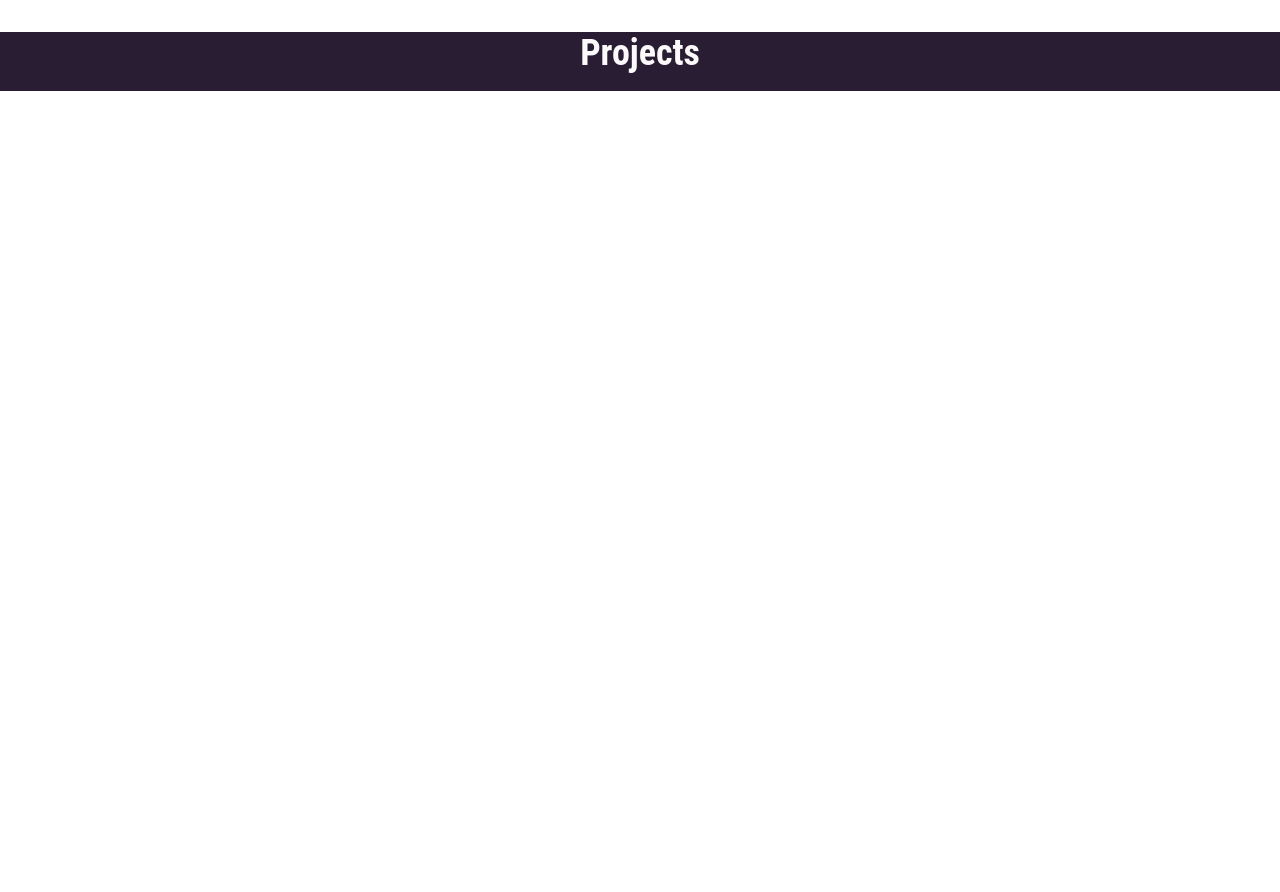
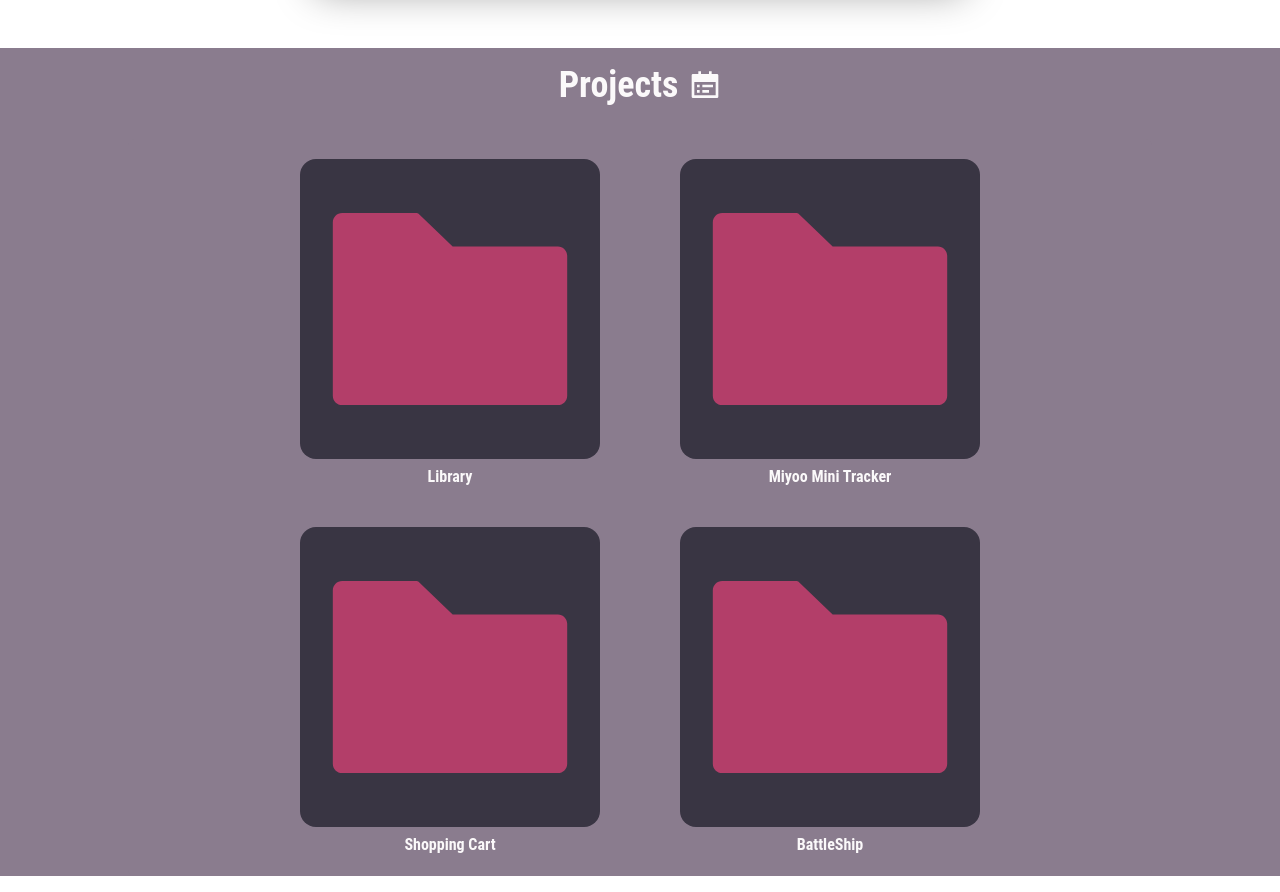
Before and after one commit to TidalSana/portfolio, a Next.js app: page / in a window 1280 px wide. Shown: the part 780-1672 px from the top of the page. Before the commit the page ends 871 px from the top, so only its background shows below. Built offline with nearby package versions, Linux system fonts and the light colour scheme.

Commit message:
finished the projects wrapper icon and placements

```diff
--- a/components/ProfileWrapper.tsx
+++ b/components/ProfileWrapper.tsx
@@ -62,6 +62,7 @@ const ProfileWrapper: React.FC<ProfileWrapperProps> = () => {
           transition=".2s ease-out"
           boxSize="270px"
           borderRadius="full"
+          boxShadow="dark-lg"
           className="intro-profile-image">
           <Image
             src="/josh.jpeg"
@@ -74,6 +75,7 @@ const ProfileWrapper: React.FC<ProfileWrapperProps> = () => {
           width="100%"
           className="intro-header-container"
           rounded="lg"
+          boxShadow="dark-lg"
           bg={colorMode === 'dark' ? 'lightMode.color' : 'darkMode.color'}
           padding="5em"
           as={motion.div}
--- /dev/null
+++ b/components/ProjectFolder.tsx
@@ -0,0 +1,47 @@
+import {
+  Box,
+  Flex, Heading, Icon, useColorMode, VStack,
+} from '@chakra-ui/react';
+import { AiFillFolder, AiFillFolderOpen } from 'react-icons/ai';
+
+interface ProjectCardProps {
+  project: string,
+}
+
+const ProjectCard: React.FC<ProjectCardProps> = ({
+  project,
+}) => {
+  /** ChakraUi */
+  const { colorMode } = useColorMode();
+
+  /** Render */
+  return (
+    <Flex
+      rounded="lg"
+      className="project-card-item"
+      bg="transparent"
+      align="center"
+      justifyContent="center"
+      flexDirection="column"
+      w="100%">
+      <VStack bg="transparent">
+        <Box
+          rounded="2xl"
+          boxSize="300px"
+          bg={colorMode === 'dark' ? 'brand.lightAccentShade' : 'brand.darkAccentShade'}>
+            {/* TODO: Add a swap when hovering */}
+          <Icon boxSize="100%" color="brand.darkAccent" as={AiFillFolder}></Icon>
+        </Box>
+        <Heading
+          mb="px"
+          color="brand.lightAccentShade"
+          as="h4"
+          size="sm">
+          {project}
+        </Heading>
+      </VStack>
+    </Flex>
+  );
+};
+
+export default ProjectCard;
--- a/components/ProjectsWrapper.tsx
+++ b/components/ProjectsWrapper.tsx
@@ -1,7 +1,9 @@
 import {
-  Grid, Heading, useColorMode, VStack,
+  Grid, GridItem, Heading, HStack, Icon, useColorMode, VStack,
 } from '@chakra-ui/react';
 import { Variants } from 'framer-motion';
+import { RiCalendarTodoFill } from 'react-icons/ri';
+import ProjectCard from './ProjectFolder';
 
 interface ProjectsWrapperProps {}
 
@@ -9,22 +11,60 @@ interface ProjectsWrapperProps {}
 const projectVariants: Variants = {
   offScreen: {
     // TODO: Figure out animation
-    y: 300
+    y: 300,
   },
 };
 
 const ProjectsWrapper: React.FC<ProjectsWrapperProps> = () => {
+  /** Color Mode config */
   const { colorMode } = useColorMode();
+  const gridItemBg = 'transparent';
 
+  /** Render */
   return (
     // <Grid width="100%" bg={colorMode === 'dark' ? 'brand.lightAccentShade' : 'brand.main'}>
     //   test
     // </Grid>
-    <VStack width="100%" bg={colorMode === 'dark' ? 'brand.lightAccentShade' : 'brand.main'} spacing="1em">
-      <Heading as="h2"color={colorMode === 'dark' ? 'brand.darkAccentShade' : 'brand.lightAccentShade'}>
-        Projects
-      </Heading>
-      <Grid width="80%" bg={colorMode === 'dark' ? 'brand.main' : 'brand.lightAccentShade'} rounded="md">
+    <VStack
+      width="100%"
+      bg={colorMode === 'dark' ? 'brand.main' : 'brand.lightAccent'}
+      spacing="1em"
+      m="1em">
+      <HStack m="1em" bg="transparent">
+        <Heading
+          mr="3px"
+          alignSelf="left"
+          as="h2"
+          size="xl"
+          color="brand.lightAccentShade">
+          Projects
+        </Heading>
+        <Icon color="brand.lightAccentShade" boxSize="8" as={RiCalendarTodoFill}></Icon>
+      </HStack>
+      <Grid
+        justifyContent="center"
+        alignItems="center"
+        width="80%"
+        templateRows="repeat(2, 1fr)"
+        templateColumns="repeat (5, 1fr)"
+        bg={colorMode === 'dark' ? 'brand.main' : 'brand.lightAccent'}
+        rowGap="10"
+        columnGap="10"
+        p="20px"
+        rounded="md">
+        <GridItem rounded="xl" className="grid-item" rowStart={1} colStart={1} colEnd={3} bg={gridItemBg} width="100%">
+          <ProjectCard project="Library" />
+        </GridItem>
+        <GridItem rounded="xl" className="grid-item" rowStart={2} colStart={1} colEnd={3} bg={gridItemBg} width="100%">
+          <ProjectCard project="Shopping Cart" />
+        </GridItem>
+
+        <GridItem rounded="xl" className="grid-item" rowStart={1} colStart={4} colEnd={6} bg={gridItemBg} width="100%">
+          <ProjectCard project="Miyoo Mini Tracker" />
+        </GridItem>
+        <GridItem rounded="xl" className="grid-item" rowStart={2} colStart={4} colEnd={6} bg={gridItemBg} width="100%">
+          <ProjectCard project="BattleShip" />
+        </GridItem>
       </Grid>
     </VStack>
   );
```
Also changed, not shown: 1 other file (tests, documents, lock files or other folders).
